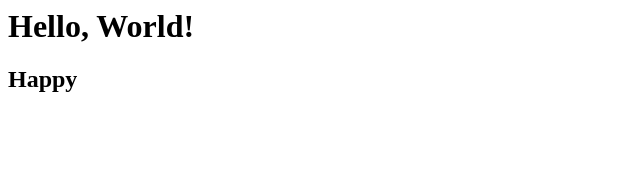
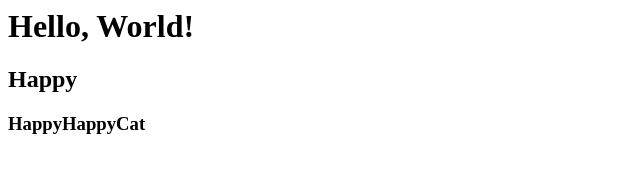
Before and after one commit to Puppy-Car/hello-world, a plain HTML site: page index.html in a window 1280 px wide. Shown: the whole page, without its empty margins (0-640 px from the left). Drawn offline with Linux system fonts and the light colour scheme.

Commit message:
Update index.html

```diff
--- a/index.html
+++ b/index.html
@@ -1,2 +1,3 @@
 <h1>Hello, World!</h1>
 <h2>Happy</h2>
+<h3>HappyHappyCat</h3>
```
